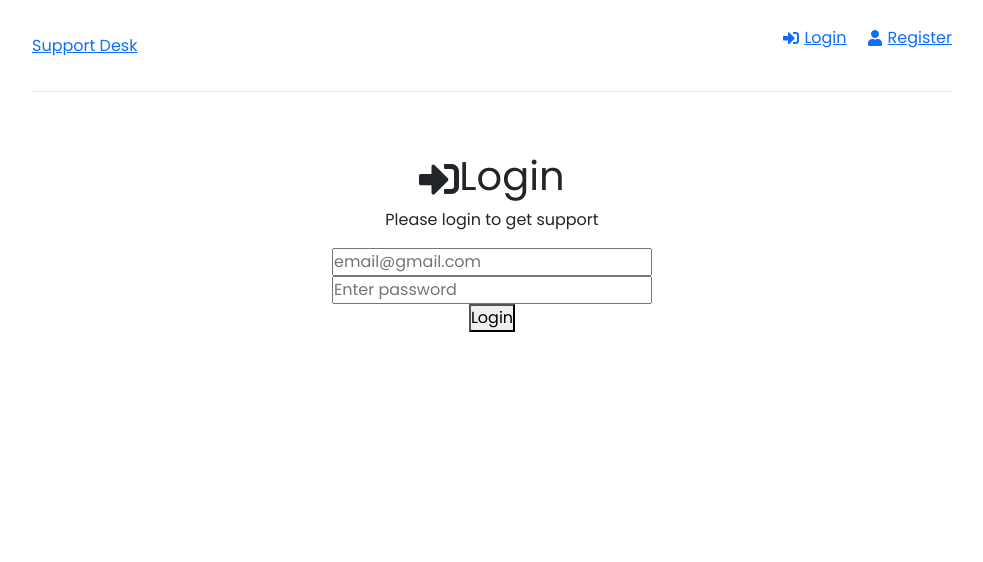
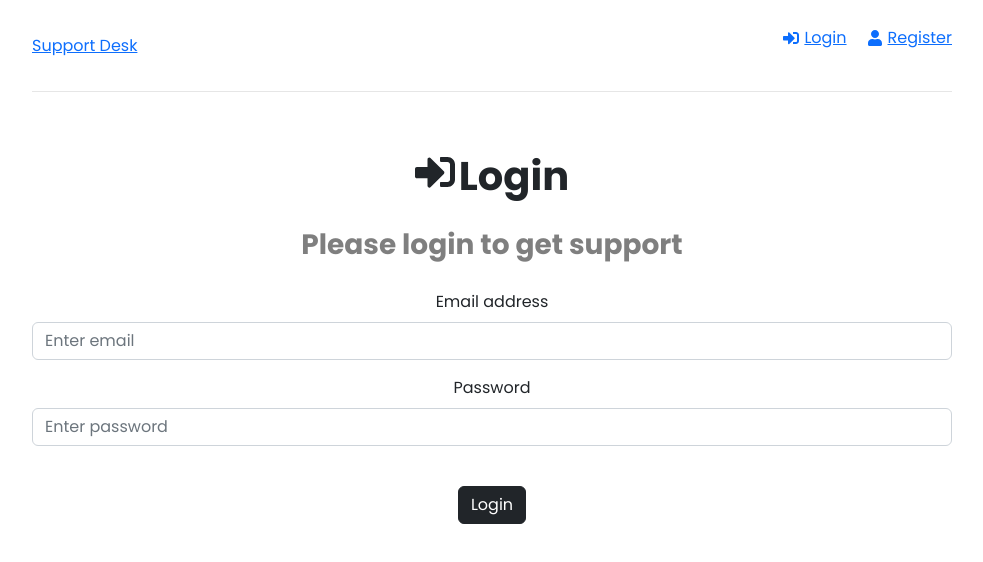
Before and after one commit to oscar-ct/support-desk, a React (Create React App) app in the folder frontend/: page /login in a window 1280 px wide. Shown: the top 562 px of the page, without its empty margins (148-1131 px from the left). Built offline with nearby package versions, Linux system fonts and the light colour scheme.

Commit message:
feat: styled login page with bootstrap

```diff
--- a/frontend/src/pages/Login.jsx
+++ b/frontend/src/pages/Login.jsx
@@ -27,25 +27,34 @@ const Login = () => {
     return (
         <>
             <section>
-                <h1>
-                    <FaSignInAlt/>Login
+                <h1 className={"fw-bold d-flex justify-content-center"}>
+                    <FaSignInAlt/><span className={"ps-1"}>Login</span>
                 </h1>
-                <p>Please login to get support</p>
+                <p className={"my-4 fs-3 fw-bold text-black-50"}>
+
+                Please login to get support
+                </p>
             </section>
             <section>
                 <form onSubmit={LoginUser}>
-                    <div>
+                    <div className={"mb-3"}>
+                        <label htmlFor="email" className="form-label">Email address</label>
                         <input
+                            id={"email"}
+                            className={"form-control"}
                             type={"email"}
                             value={email}
                             name={"email"}
                             onChange={onChange}
-                            placeholder={"email@gmail.com"}
+                            placeholder={"Enter email"}
                             required
                         />
                     </div>
-                    <div>
-                        <input
+                    <div className={"mb-3"}>
+                        <label htmlFor="password" className="form-label">Password</label>
+                            <input
+                            id={"password"}
+                            className={"form-control"}
                             type={"password"}
                             value={password}
                             name={"password"}
@@ -56,6 +65,7 @@ const Login = () => {
                     </div>
                     <div>
                         <button
+                            className={"btn btn-dark mt-4"}
                             type={"submit"}
                         >
                             Login
```
